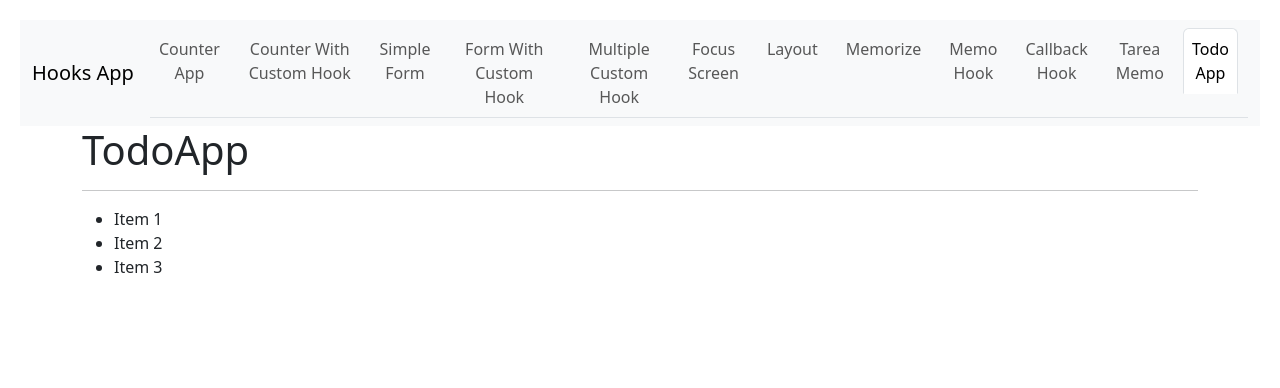
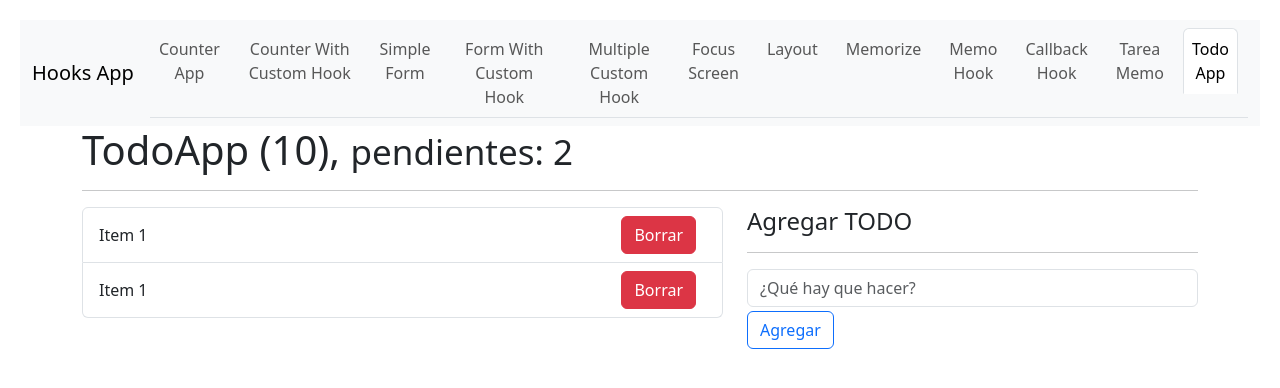
Before and after one commit to juanbpadilla/05-hook-app, a React (Vite) app: page / in a window 1280 px wide. Both pictures are taken after a click on the button "Todo App". Shown: the top 388 px of the page. Built offline with nearby package versions, Linux system fonts and the light colour scheme.

Commit message:
Creando el cascaron de la lista de TODOs

```diff
--- a/src/08-useReducer/TodoApp.jsx
+++ b/src/08-useReducer/TodoApp.jsx
@@ -21,14 +21,43 @@
 
   return (
     <>
-      <h1>TodoApp</h1>
+      <h1>TodoApp (10), <small>pendientes: 2</small></h1>
       <hr />
 
-      <ul>
-        <li>Item 1</li>
-        <li>Item 2</li>
-        <li>Item 3</li>
-      </ul>
+      <div className='row'>
+        <div className="col-7">
+          <ul className='list-group'>
+            {
+              todos.map( (todo) => (
+                <li key={todo.id} className='list-group-item d-flex justify-content-between'>
+                  <span className='align-self-center'>Item 1</span>
+                  <button className='btn btn-danger'>Borrar</button>
+                </li>
+              ))
+            }
+          </ul>
+        </div>
+
+        <div className="col-5">
+          <h4>Agregar TODO</h4>
+          <hr />
+          <form action="">
+            <input
+              type="text"
+              placeholder='¿Qué hay que hacer?'
+              className='form-control'
+            />
+
+            <button
+              type='submit'
+              className='btn btn-outline-primary mt-1'
+            >
+              Agregar
+            </button>
+          </form>
+        </div>
+      </div>
+
     </>
   )
 }
```
